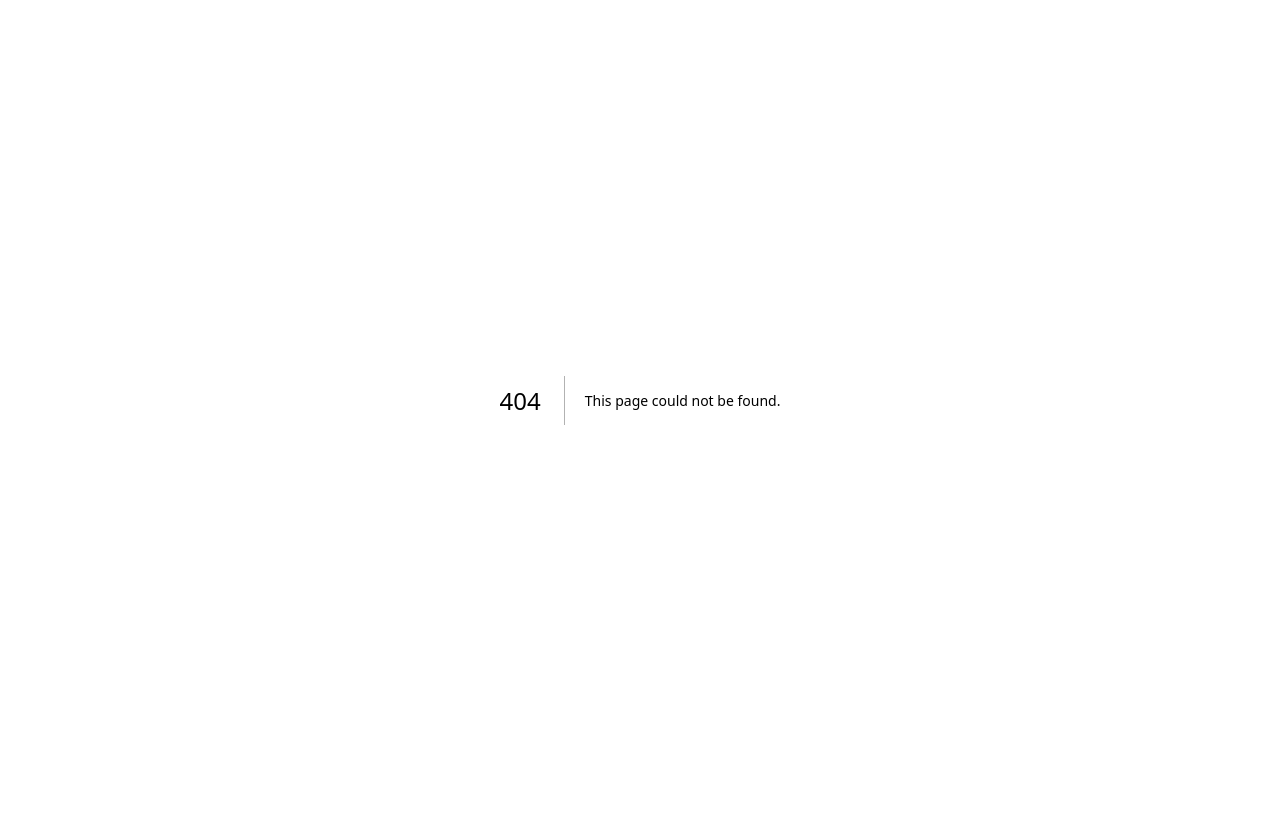
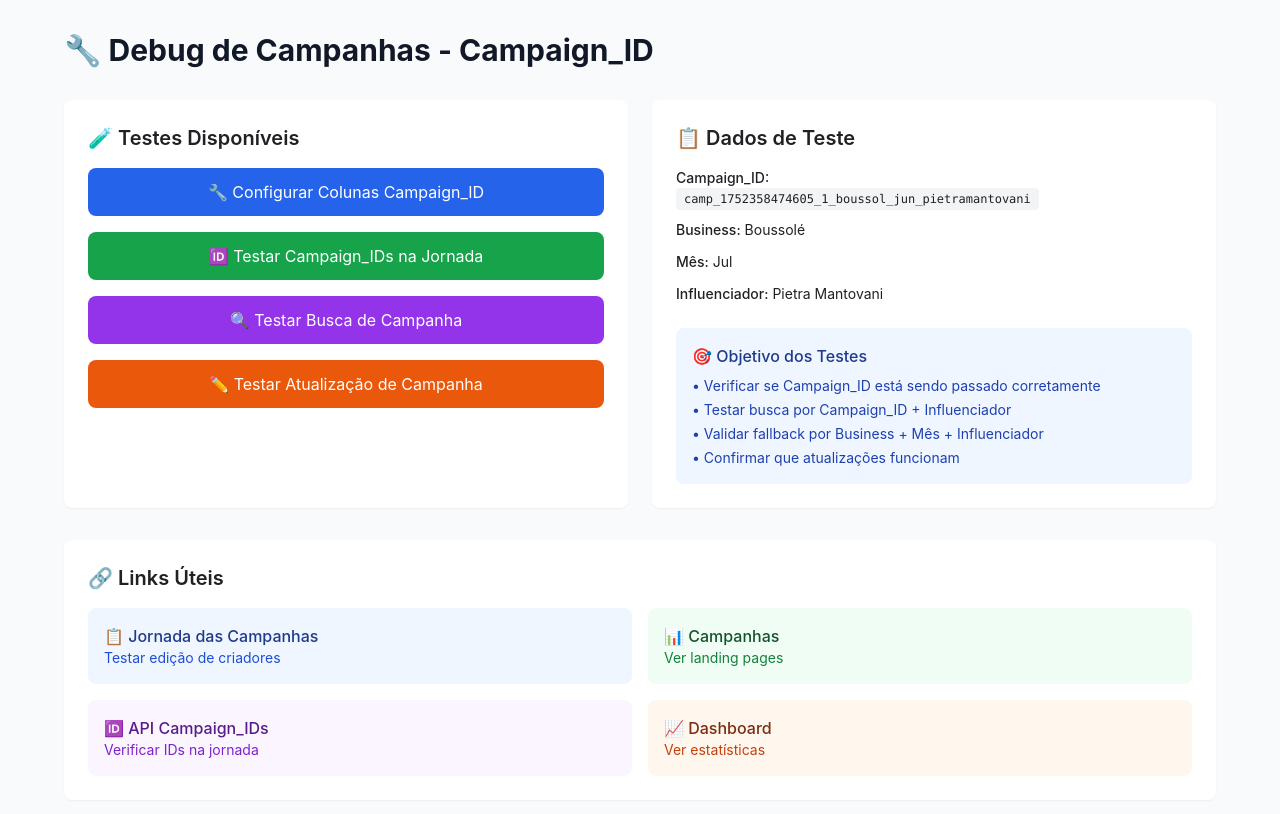
Before and after one commit to luizvincenzi/criadores, a Next.js app: page /debug-campaign in a window 1280 px wide. Before the commit this address had no page. Shown: the top 814 px of the page. Built offline with nearby package versions, Linux system fonts and the light colour scheme.

Commit message:
feat: add debug page for campaign testing

```diff
--- /dev/null
+++ b/app/debug-campaign/page.tsx
@@ -0,0 +1,262 @@
+'use client';
+
+import React, { useState } from 'react';
+
+export default function DebugCampaignPage() {
+  const [results, setResults] = useState<any>(null);
+  const [loading, setLoading] = useState(false);
+
+  const testCampaignSearch = async () => {
+    setLoading(true);
+    try {
+      const response = await fetch('/api/debug-campaign-search', {
+        method: 'POST',
+        headers: { 'Content-Type': 'application/json' },
+        body: JSON.stringify({
+          campaignId: 'camp_1752358474605_1_boussol_jun_pietramantovani',
+          businessName: 'Boussolé',
+          mes: 'Jul',
+          influenciador: 'Pietra Mantovani'
+        })
+      });
+
+      const result = await response.json();
+      setResults({ type: 'search', data: result });
+    } catch (error) {
+      setResults({ type: 'error', data: error });
+    } finally {
+      setLoading(false);
+    }
+  };
+
+  const testCampaignUpdate = async () => {
+    setLoading(true);
+    try {
+      const response = await fetch('/api/test-campaign-update', {
+        method: 'POST',
+        headers: { 'Content-Type': 'application/json' },
+        body: JSON.stringify({
+          campaignId: 'camp_1752358474605_1_boussol_jun_pietramantovani',
+          businessName: 'Boussolé',
+          mes: 'Jul',
+          influenciador: 'Pietra Mantovani'
+        })
+      });
+
+      const result = await response.json();
+      setResults({ type: 'update', data: result });
+    } catch (error) {
+      setResults({ type: 'error', data: error });
+    } finally {
+      setLoading(false);
+    }
+  };
+
+  const setupCampaignColumns = async () => {
+    setLoading(true);
+    try {
+      const response = await fetch('/api/setup-campaign-columns', {
+        method: 'POST',
+        headers: { 'Content-Type': 'application/json' }
+      });
+
+      const result = await response.json();
+      setResults({ type: 'setup', data: result });
+    } catch (error) {
+      setResults({ type: 'error', data: error });
+    } finally {
+      setLoading(false);
+    }
+  };
+
+  const testCampaignIds = async () => {
+    setLoading(true);
+    try {
+      const response = await fetch('/api/test-campaign-ids');
+      const result = await response.json();
+      setResults({ type: 'ids', data: result });
+    } catch (error) {
+      setResults({ type: 'error', data: error });
+    } finally {
+      setLoading(false);
+    }
+  };
+
+  return (
+    <div className="min-h-screen bg-gray-50 p-8">
+      <div className="max-w-6xl mx-auto">
+        <h1 className="text-3xl font-bold text-gray-900 mb-8">
+          🔧 Debug de Campanhas - Campaign_ID
+        </h1>
+
+        <div className="grid grid-cols-1 md:grid-cols-2 gap-6 mb-8">
+          {/* Botões de Teste */}
+          <div className="bg-white rounded-lg p-6 shadow-sm">
+            <h2 className="text-xl font-semibold mb-4">🧪 Testes Disponíveis</h2>
+
+            <div className="space-y-4">
+              <button
+                onClick={setupCampaignColumns}
+                disabled={loading}
+                className="w-full px-4 py-3 bg-blue-600 text-white rounded-lg hover:bg-blue-700 disabled:opacity-50 transition-colors"
+              >
+                🔧 Configurar Colunas Campaign_ID
+              </button>
+
+              <button
+                onClick={testCampaignIds}
+                disabled={loading}
+                className="w-full px-4 py-3 bg-green-600 text-white rounded-lg hover:bg-green-700 disabled:opacity-50 transition-colors"
+              >
+                🆔 Testar Campaign_IDs na Jornada
+              </button>
+
+              <button
+                onClick={testCampaignSearch}
+                disabled={loading}
+                className="w-full px-4 py-3 bg-purple-600 text-white rounded-lg hover:bg-purple-700 disabled:opacity-50 transition-colors"
+              >
+                🔍 Testar Busca de Campanha
+              </button>
+
+              <button
+                onClick={testCampaignUpdate}
+                disabled={loading}
+                className="w-full px-4 py-3 bg-orange-600 text-white rounded-lg hover:bg-orange-700 disabled:opacity-50 transition-colors"
+              >
+                ✏️ Testar Atualização de Campanha
+              </button>
+            </div>
+
+            {loading && (
+              <div className="mt-4 text-center">
+                <div className="inline-flex items-center">
+                  <div className="w-4 h-4 border-2 border-blue-600 border-t-transparent rounded-full animate-spin mr-2"></div>
+                  Executando teste...
+                </div>
+              </div>
+            )}
+          </div>
+
+          {/* Informações do Teste */}
+          <div className="bg-white rounded-lg p-6 shadow-sm">
+            <h2 className="text-xl font-semibold mb-4">📋 Dados de Teste</h2>
+
+            <div className="space-y-3 text-sm">
+              <div>
+                <span className="font-medium">Campaign_ID:</span>
+                <br />
+                <code className="bg-gray-100 px-2 py-1 rounded text-xs">
+                  camp_1752358474605_1_boussol_jun_pietramantovani
+                </code>
+              </div>
+
+              <div>
+                <span className="font-medium">Business:</span> Boussolé
+              </div>
+
+              <div>
+                <span className="font-medium">Mês:</span> Jul
+              </div>
+
+              <div>
+                <span className="font-medium">Influenciador:</span> Pietra Mantovani
+              </div>
+            </div>
+
+            <div className="mt-6 p-4 bg-blue-50 rounded-lg">
+              <h3 className="font-medium text-blue-900 mb-2">🎯 Objetivo dos Testes</h3>
+              <ul className="text-sm text-blue-800 space-y-1">
+                <li>• Verificar se Campaign_ID está sendo passado corretamente</li>
+                <li>• Testar busca por Campaign_ID + Influenciador</li>
+                <li>• Validar fallback por Business + Mês + Influenciador</li>
+                <li>• Confirmar que atualizações funcionam</li>
+              </ul>
+            </div>
+          </div>
+        </div>
+
+        {/* Resultados */}
+        {results && (
+          <div className="bg-white rounded-lg p-6 shadow-sm">
+            <h2 className="text-xl font-semibold mb-4">
+              📊 Resultados do Teste: {results.type}
+            </h2>
+
+            <div className="bg-gray-50 rounded-lg p-4 overflow-auto">
+              <pre className="text-sm text-gray-800 whitespace-pre-wrap">
+                {JSON.stringify(results.data, null, 2)}
+              </pre>
+            </div>
+
+            {results.data.success && (
+              <div className="mt-4 p-4 bg-green-50 border border-green-200 rounded-lg">
+                <div className="flex items-center">
+                  <div className="w-5 h-5 bg-green-500 rounded-full flex items-center justify-center mr-3">
+                    <span className="text-white text-xs">✓</span>
+                  </div>
+                  <span className="text-green-800 font-medium">
+                    Teste executado com sucesso!
+                  </span>
+                </div>
+              </div>
+            )}
+
+            {results.data.success === false && (
+              <div className="mt-4 p-4 bg-red-50 border border-red-200 rounded-lg">
+                <div className="flex items-center">
+                  <div className="w-5 h-5 bg-red-500 rounded-full flex items-center justify-center mr-3">
+                    <span className="text-white text-xs">✗</span>
+                  </div>
+                  <span className="text-red-800 font-medium">
+                    Erro no teste: {results.data.error}
+                  </span>
+                </div>
+              </div>
+            )}
+          </div>
+        )}
+
+        {/* Links Úteis */}
+        <div className="mt-8 bg-white rounded-lg p-6 shadow-sm">
+          <h2 className="text-xl font-semibold mb-4">🔗 Links Úteis</h2>
+
+          <div className="grid grid-cols-1 md:grid-cols-2 gap-4">
+            <a
+              href="/jornada"
+              className="block p-4 bg-blue-50 rounded-lg hover:bg-blue-100 transition-colors"
+            >
+              <div className="font-medium text-blue-900">📋 Jornada das Campanhas</div>
+              <div className="text-sm text-blue-700">Testar edição de criadores</div>
+            </a>
+
+            <a
+              href="/campaigns"
+              className="block p-4 bg-green-50 rounded-lg hover:bg-green-100 transition-colors"
+            >
+              <div className="font-medium text-green-900">📊 Campanhas</div>
+              <div className="text-sm text-green-700">Ver landing pages</div>
+            </a>
+
+            <a
+              href="/api/test-campaign-ids"
+              target="_blank"
+              className="block p-4 bg-purple-50 rounded-lg hover:bg-purple-100 transition-colors"
+            >
+              <div className="font-medium text-purple-900">🆔 API Campaign_IDs</div>
+              <div className="text-sm text-purple-700">Verificar IDs na jornada</div>
+            </a>
+
+            <a
+              href="/dashboard"
+              className="block p-4 bg-orange-50 rounded-lg hover:bg-orange-100 transition-colors"
+            >
+              <div className="font-medium text-orange-900">📈 Dashboard</div>
+              <div className="text-sm text-orange-700">Ver estatísticas</div>
+            </a>
+          </div>
+        </div>
+      </div>
+    </div>
+  );
+}
```
